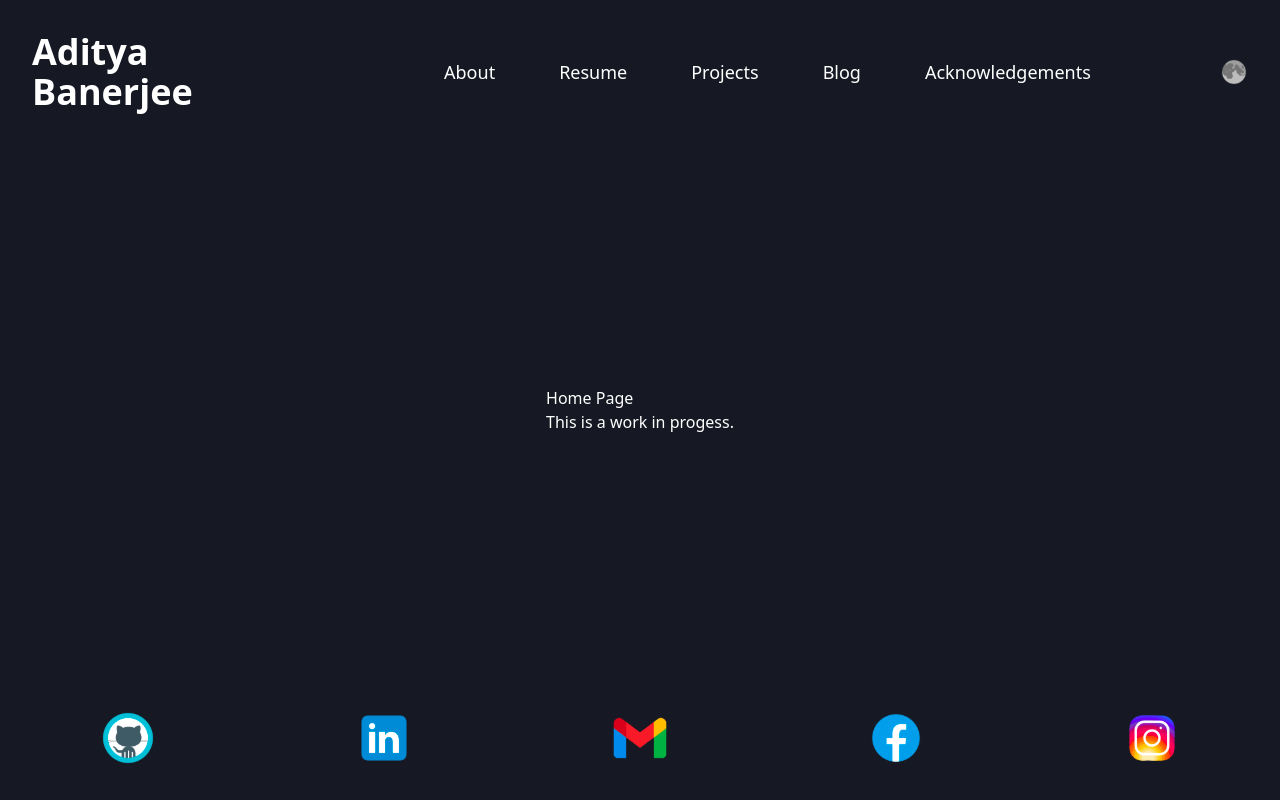
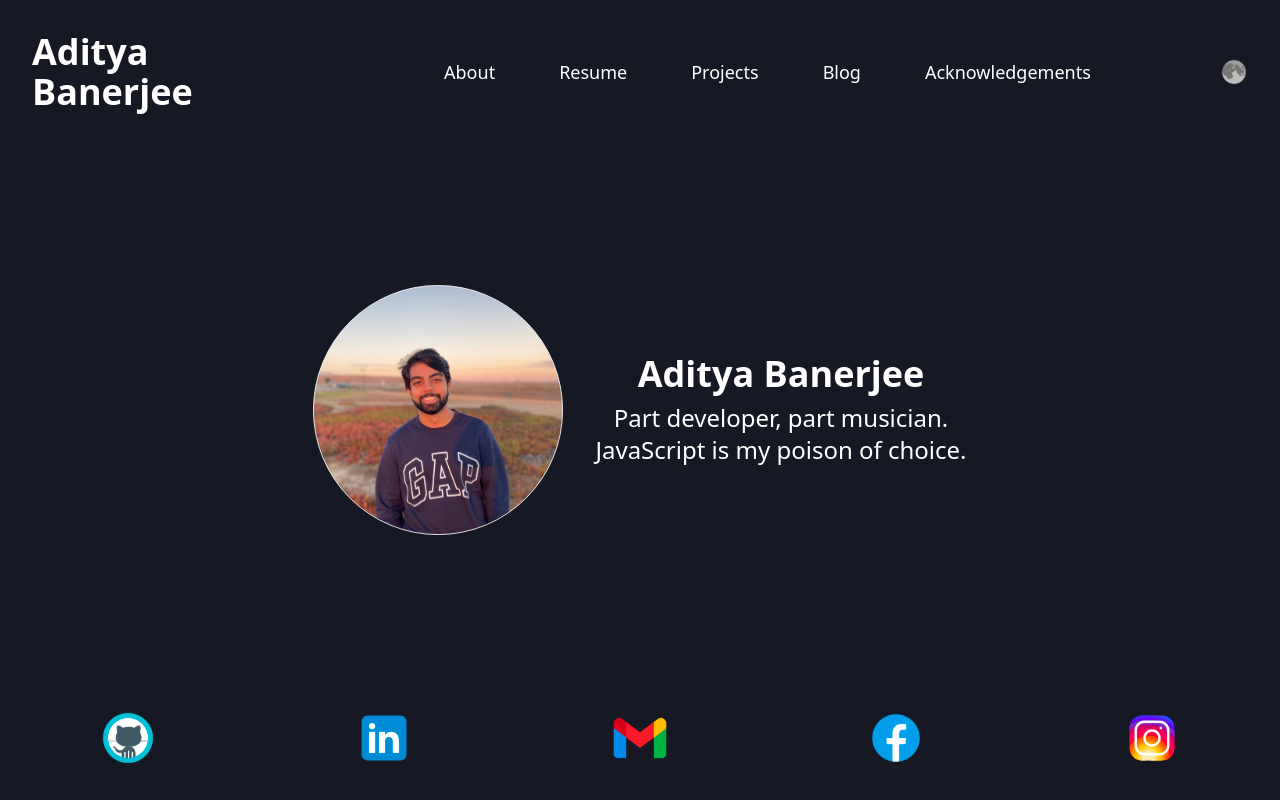
Before and after one commit to adidoesnt/adityabanerjee, a SvelteKit app: page / in a window 1280 px wide. Built offline with nearby package versions, Linux system fonts and the light colour scheme.

Commit message:
customise tailwinf screen sizes

```diff
--- a/src/routes/+layout.svelte
+++ b/src/routes/+layout.svelte
@@ -11,8 +11,8 @@
 
 <div class="grid grid-rows-[auto_1fr_auto] min-h-screen bg-[#161923] text-white">
 	<header class="flex justify-around my-8 items-center">
-		<h1 class="font-bold text-4xl mx-8">Aditya Banerjee</h1>
-		<nav class="hidden md:flex mx-24 gap-16 text-lg">
+		<h1 class="font-bold text-xl xs:text-2xl sm:text-3xl md:text-4xl mx-4 xs:mx-8">Aditya Banerjee</h1>
+		<nav class="hidden lg:flex mx-24 gap-16 text-lg">
 			<a href="/about">About</a>
 			<a href="/resume">Resume</a>
 			<a href="/projects">Projects</a>
@@ -20,7 +20,7 @@
 			<a href="/acknowledgements">Acknowledgements</a>
 		</nav>
 		<div><img class="mx-8" src={DarkMode} alt={'Dark mode toggle'} /></div>
-		<div class="md:hidden"><img class="mx-8" src={Hamburger} alt={'Hamburger menu'} /></div>
+		<div class="lg:hidden"><img class="mx-8" src={Hamburger} alt={'Hamburger menu'} /></div>
 	</header>
 	<slot />
 	<footer class="flex justify-around my-8">
--- a/src/routes/+page.svelte
+++ b/src/routes/+page.svelte
@@ -1,4 +1,13 @@
-<div class="flex flex-col max-w-[90%] m-auto">
-	<h1>Home Page</h1>
-	<p>This is a work in progess.</p>
+<script>
+	import ProfilePicture from '../images/ProfilePicture.svg';
+</script>
+
+<div class="flex flex-col md:flex-row max-w-[90%] m-auto gap-8">
+	<div class="w-[250px] mx-auto"><img src={ProfilePicture} alt={'Picture of Aditya Banerjee'} /></div>
+	<div class="flex flex-col justify-center items-center text-center gap-2">
+		<h1 class="text-2xl md:text-3xl lg:text-4xl font-bold">Aditya Banerjee</h1>
+		<p class="text-base md:text-xl lg:text-2xl font-normal">
+			Part developer, part musician.<br /> JavaScript is my poison of choice.
+		</p>
+	</div>
 </div>
--- a/tailwind.config.js
+++ b/tailwind.config.js
@@ -2,7 +2,14 @@
 export default {
 	content: ['./src/**/*.{html,js,svelte,ts}'],
 	theme: {
-		extend: {}
+		extend: {
+			screens: {
+				xs: '300px',
+				sm: '480px',
+				md: '768px',
+				lg: '1240px',
+			}
+		}
 	},
 	plugins: []
 };
```
Also changed, not shown: src/images/ProfilePicture.svg (added).
